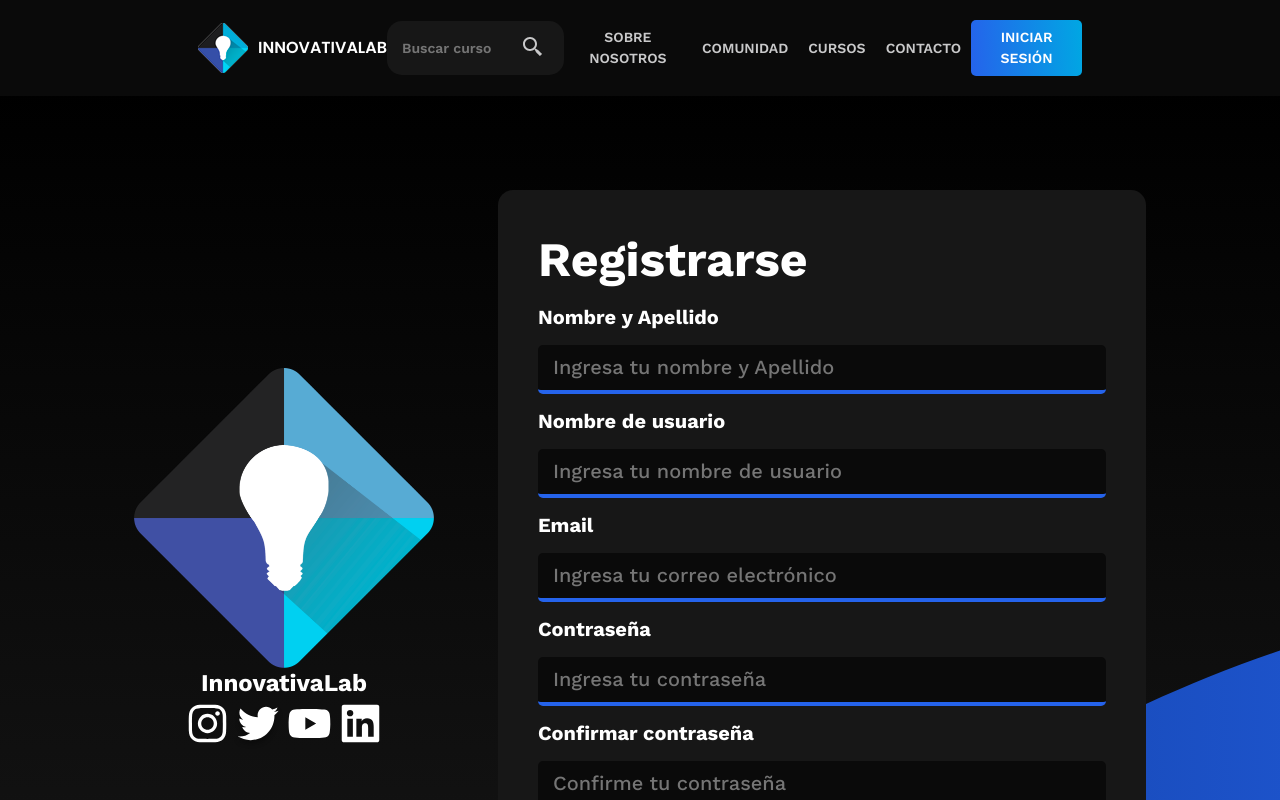
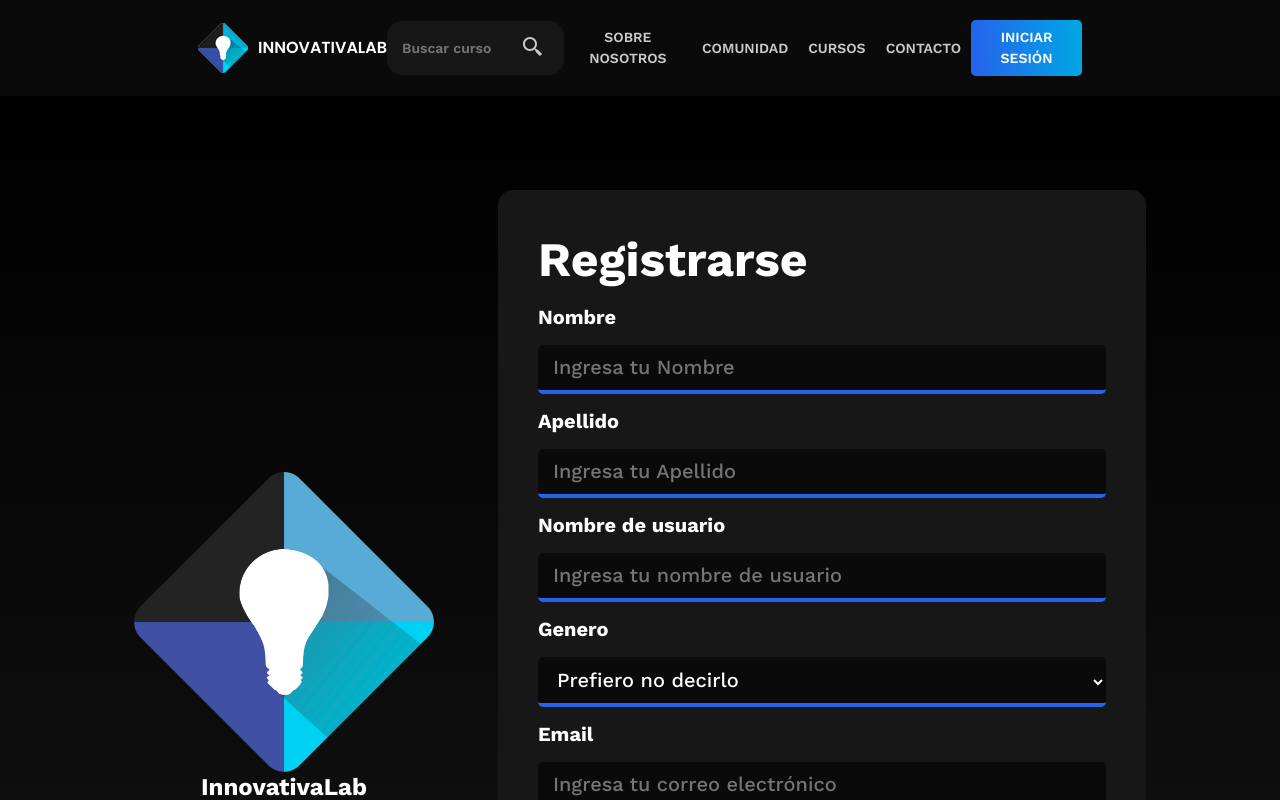
Before and after one commit to InnovativaLab/Pagina-web, a React (Vite) app in the folder PaginaWeb-React/: page /signin in a window 1280 px wide. Shown: the top 800 px of the page. Built offline with nearby package versions, Linux system fonts and the light colour scheme; the HTML template or start-up script is replaced by a standard one.

Commit message:
Add useStates and eventHandlers

```diff
--- a/PaginaWeb-React/src/pages/SignIn.tsx
+++ b/PaginaWeb-React/src/pages/SignIn.tsx
@@ -5,12 +5,40 @@ import Subtitle from '../components/Subtitle'
 import TextBox from '../components/TextBox'
 import Redes from '../components/Redes'
 import Title from '../components/Title'
-import { useEffect } from 'react'
+import { useEffect, useState, MouseEvent } from 'react'
 import './styles/login.css'
+import { Usuario } from '../types';
+import { sendDataSignIn } from '../services/services';
+import { enumGenero } from '../enum';
 
 function SignIn () {
   const sesion = userSesion.getInstance()
   const navigate = useNavigate()
+  let user: Usuario|undefined
+
+  const [NombreDeUsuario,setNombreDeUsuario] = useState('')
+  const [ContraseñaConfirmacion,setContraseñaConfirmacion] = useState('')
+  const [Contraseña,setContraseña] = useState('')
+  const [Apellido,setApellido] = useState('')
+  const [Nombre,setNombre] = useState('')
+  const [Email,setEmail] = useState('')
+  const [Genero,setGenero] = useState('')
+
+  const signIn = (e: MouseEvent<HTMLButtonElement | HTMLAnchorElement>): void => {
+    try {
+      e.preventDefault()
+      user = {NombreDeUsuario,Nombre,Apellido,Contraseña,Email, Preferencias:"", Estado:"Sin verificar", Genero}
+      sendDataSignIn(user).then((data) => {
+        sesion.saveSesion(data)
+        navigate('/home', { replace: true })
+      })
+    } catch (err: any) {
+      console.log(err.response)
+    }
+  }
+  const saveGender = (event:any) => {
+      setGenero(event.target.value)
+  }
   useEffect(() => {
     if (sesion.isLogged()) {
       navigate('/home', { replace: true })
@@ -23,25 +51,37 @@ function SignIn () {
         <form className='loginForm'>
           <Title msg='Registrarse' />
 
-          <Subtitle msg='Nombre y Apellido' />
-          <TextBox placeholder='Ingresa tu nombre y Apellido' />
+          <Subtitle msg='Nombre' />
+          <TextBox placeholder='Ingresa tu Nombre' getData={(value: any) => setNombre(value)} />
+
+          <Subtitle msg='Apellido' />
+          <TextBox placeholder='Ingresa tu Apellido' getData={(value: any) => setApellido(value)} />
 
           <Subtitle msg='Nombre de usuario' />
-          <TextBox placeholder='Ingresa tu nombre de usuario' />
+          <TextBox placeholder='Ingresa tu nombre de usuario' getData={(value: any) => setNombreDeUsuario(value)} />
+
+          <Subtitle msg='Genero' />
+          <select name="select" className='combobox' onChange={saveGender}>
+            <option value={enumGenero.PrefieroNoDecirlo}>{enumGenero.PrefieroNoDecirlo}</option>
+            <option value={enumGenero.Masculino}>{enumGenero.Masculino}</option>
+            <option value={enumGenero.Femenino}>{enumGenero.Femenino}</option>
+            <option value={enumGenero.Otro}>{enumGenero.Otro}</option>
+          </select>
 
           <Subtitle msg='Email' />
-          <TextBox placeholder='Ingresa tu correo electrónico' />
+          <TextBox placeholder='Ingresa tu correo electrónico' getData={(value: any) => setEmail(value)}  textType="email"/>
 
           <Subtitle msg='Contraseña' />
-          <TextBox placeholder='Ingresa tu contraseña' />
+          <TextBox placeholder='Ingresa tu contraseña' getData={(value: any) => setContraseña(value)} textType="password"/>
 
           <Subtitle msg='Confirmar contraseña' />
-          <TextBox placeholder='Confirme tu contraseña' />
+          <TextBox placeholder='Confirme tu contraseña' getData={(value: any) => setContraseñaConfirmacion(value)} textType="password"/>
           <Link to='/' className='fullSpace'>
             <ItemMenu
               text='Crear cuenta'
               background
               style={3}
+              onClick={signIn}
             />
           </Link>
           <Link className='secondaryButton fullSpace' to='/'>
```
